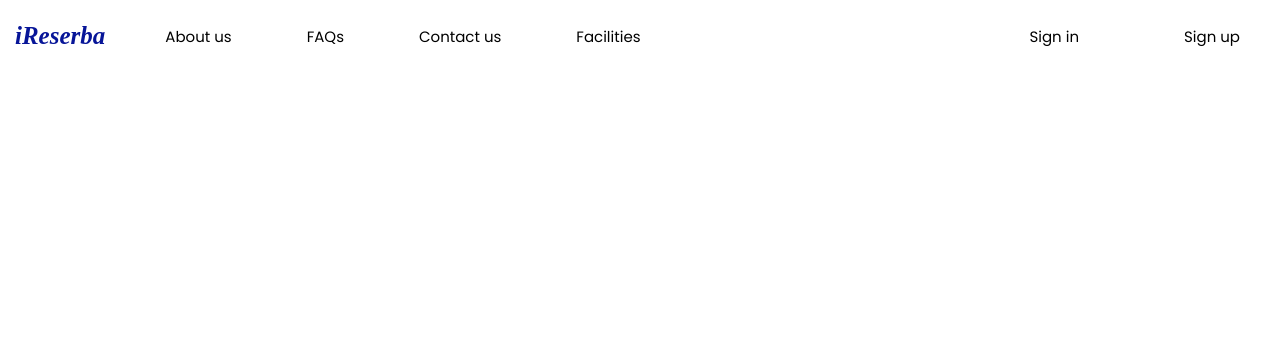
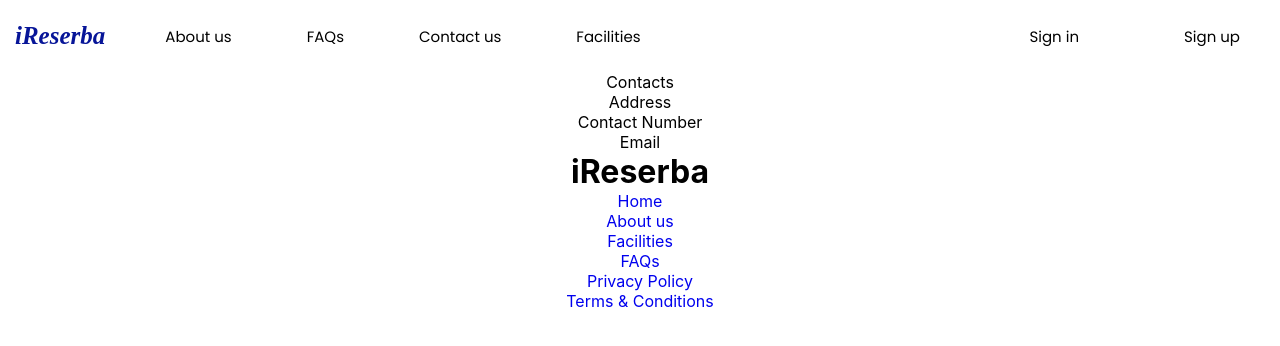
Before and after one commit to rjeremypaul/CAPSTONE, a React (Create React App) app in the folder reservation/: page /admin-dashboard in a window 1280 px wide. Shown: the top 346 px of the page. Built offline with nearby package versions, Linux system fonts and the light colour scheme; a web font is replaced by a local one.

Commit message:
New js file for footer
Newly created footer js file for iReserba reservation website.

```diff
--- a/reservation/src/App.js
+++ b/reservation/src/App.js
@@ -2,6 +2,7 @@ import React, { useState } from 'react';
 import { BrowserRouter as Router, Route, Routes } from 'react-router-dom';
 import './App.css';
 import FirstNavbar from './FirstNavbar';
+import Footer from './Footer';
 import Login from './login';
 import Register from './register';
 import AdminDashboard from './admindashboard'; // Add your admin dashboard component
@@ -33,6 +34,7 @@ function App() {
           } />
           <Route path="/admin-dashboard" element={<AdminDashboard />} />
         </Routes> */}
+        <Footer />
       </div>
     </Router>
   );
--- /dev/null
+++ b/reservation/src/Footer.js
@@ -0,0 +1,35 @@
+const Footer = () => {
+    return (
+        <footer className="footer">
+            <div className="footer-links-left">
+                <div className='contacts'>
+                    <p>Contacts</p>
+                </div>
+                <div className="footer-contacts">
+                    <p>Address</p>
+                    <p>Contact Number</p>
+                    <p>Email</p>
+                </div>
+            </div>
+            <div className="footer-title">
+                <h1>iReserba</h1>
+            </div>
+            <div className="footer-links-right">
+                <div className="footer-links-container">
+                    <ul className="footer-links-no1">
+                        <li><a href="#">Home</a></li>
+                        <li><a href="#">About us</a></li>
+                        <li><a href="#">Facilities</a></li>
+                    </ul>
+                    <ul className="footer-links-no2">
+                        <li><a href="#">FAQs</a></li>
+                        <li><a href="#">Privacy Policy</a></li>
+                        <li><a href="#">Terms & Conditions</a></li>
+                    </ul>
+                </div>
+            </div>
+        </footer>
+     );
+}
+
+export default Footer;
```
